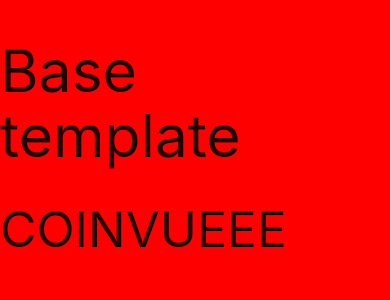
After one commit to luke2533/CoinVue, a Flask app: page /coin_vue in a window 390 px wide. The commit adds this page. Shown: the top 300 px of the page. Run offline with Flask 2, Linux system fonts and the light colour scheme; some libraries are stand-ins or nearby versions.

Commit message:
Basic template structure, responsive CSS, materlize and jQuery

```diff
--- a/app.py
+++ b/app.py
@@ -1,15 +1,25 @@
 import os
-from flask import Flask
+from flask import (
+    Flask, flash, render_template,
+    redirect, request, session, url_for)
+from flask_pymongo import PyMongo
+from bson.objectid import ObjectId
 if os.path.exists("env.py"):
     import env
 
 
 app = Flask(__name__)
 
+app.config["MONGO_DBNAME"] = os.environ.get("MONGO_DBNAME")
+app.config["MONGO_URI"] = os.environ.get("MONGO_URI")
+app.secret_key = os.environ.get("SECRET_KEY")
+
+mongo = PyMongo(app)
 
 @app.route("/")
-def hello():
-    return"hellow wor#d"
+@app.route("/coin_vue")
+def coin_vue():
+    return render_template("index.html")
 
 
 if __name__ == "__main__":
--- a/requirements.txt
+++ b/requirements.txt
@@ -1,7 +1,10 @@
 click==8.0.1
 colorama==0.4.4
+dnspython==2.1.0
 Flask==2.0.1
+Flask-PyMongo==2.3.0
 itsdangerous==2.0.1
 Jinja2==3.0.1
 MarkupSafe==2.0.1
+pymongo==3.12.0
 Werkzeug==2.0.1
--- a/static/css/style.css
+++ b/static/css/style.css
@@ -0,0 +1,3 @@
+body{
+    background-color: red;
+}
--- a/templates/base.html
+++ b/templates/base.html
@@ -4,12 +4,25 @@
     <meta charset="UTF-8">
     <meta http-equiv="X-UA-Compatible" content="IE=edge">
     <meta name="viewport" content="width=device-width, initial-scale=1.0">
-    <title>Document</title>
+    <link rel="stylesheet" href="https://cdnjs.cloudflare.com/ajax/libs/font-awesome/5.15.4/css/all.min.css"
+        integrity="sha512-1ycn6IcaQQ40/MKBW2W4Rhis/DbILU74C1vSrLJxCq57o941Ym01SwNsOMqvEBFlcgUa6xLiPY/NS5R+E6ztJQ==" crossorigin="anonymous" referrerpolicy="no-referrer" type="text/css"/>
+    <link rel="stylesheet" href="https://cdnjs.cloudflare.com/ajax/libs/materialize/1.0.0/css/materialize.min.css" type="text/css">
+    <link rel="stylesheet" href="{{ url_for('static', filename='css/style.css') }}" type="text/css">
+    {% block styles %}
+    {% endblock %}
+    <title>CoinVue</title>
 </head>
 <body>
 
+    <h1>Base template</h1>
+    {% block content %}
+    {% endblock %}
 
+    <script src="https://code.jquery.com/jquery-3.6.0.min.js" integrity="sha256-/xUj+3OJU5yExlq6GSYGSHk7tPXikynS7ogEvDej/m4=" crossorigin="anonymous"></script>
+    <script src="https://cdnjs.cloudflare.com/ajax/libs/materialize/1.0.0/js/materialize.min.js"></script>
+    <script src="{{ url_for('static', filename='js/script.js') }}"></script>
+    {% block scripts %}
+    {% endblock %}
+</body>
 
-
-</body>
 </html>
--- /dev/null
+++ b/templates/index.html
@@ -0,0 +1,6 @@
+{% extends "base.html" %}
+{% block content %}
+
+    <h2>COINVUEEE</h2>
+
+{% endblock %}
```
Also changed, not shown: README.md.
